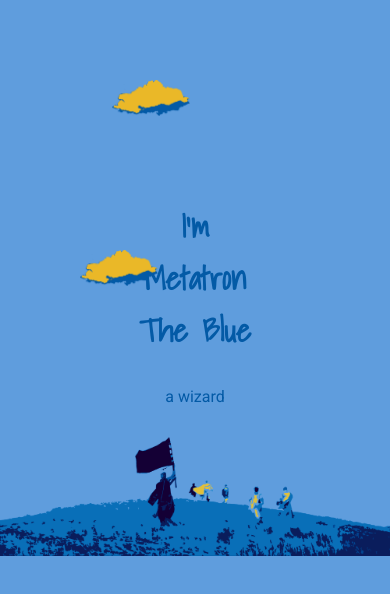
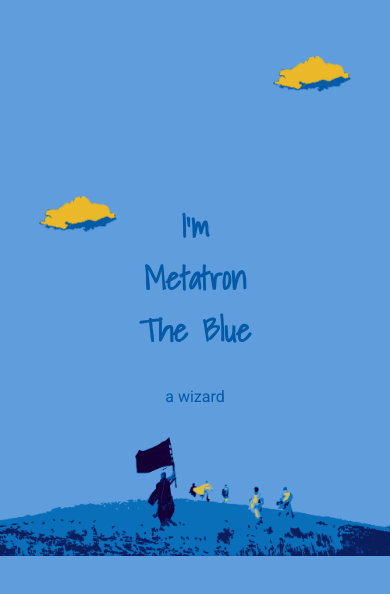
Before and after one commit to metatrontheblue/wizardcv, a plain HTML site: page index.html in a window 390 px wide. Drawn offline with Linux system fonts and the light colour scheme.

Commit message:
cloud positions fixed
changed to % instead of px so it looks better on mobile

```diff
--- a/CSS/Styles.css
+++ b/CSS/Styles.css
@@ -29,13 +29,13 @@ p{
 }
 #cloud1 {
     position: absolute;
-    top:80px;
-    right:200px;
+    top:10%;
+    right:10%;
 }
 #cloud2 {
     position: absolute;
-    top:250px;
-    left:80px;
+    top:35%;
+    left:10%;
 }
 
 
```
